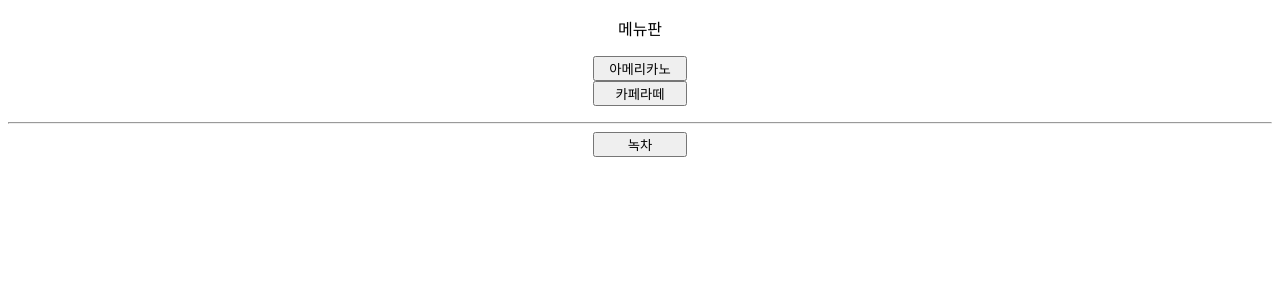
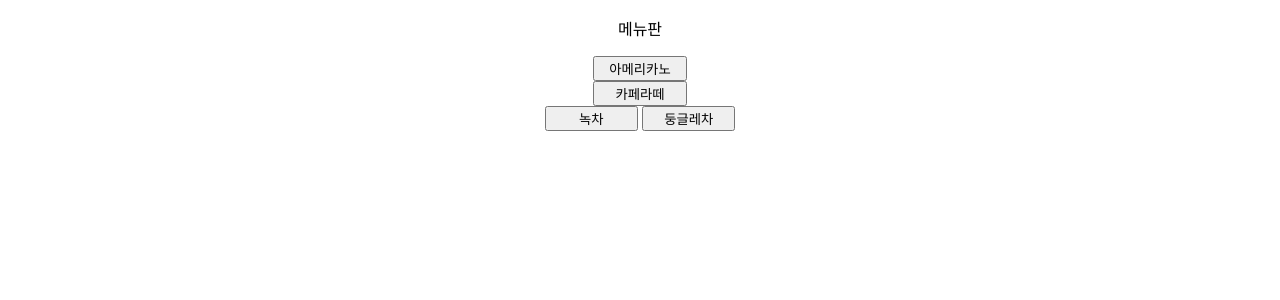
Before and after one commit to nayeonnn22/david, a Flask app: page / in a window 1280 px wide. Shown: the top 300 px of the page. Run offline with Flask 3, Linux system fonts and the light colour scheme.

Commit message:
Update menu.html

```diff
--- a/templates/menu.html
+++ b/templates/menu.html
@@ -12,8 +12,8 @@
             메뉴판<p>
             <button name="menu1" style="width:70pt;">아메리카노</button><br>
             <button name="menu2" style="width:70pt;">카페라떼</button><br>
-            </p><hr>
             <button name="menu2" style="width:70pt;">녹차</button>
+            <button name="menu2" style="width:70pt;">둥글레차</button>
         </center>
 
     </body>
```
